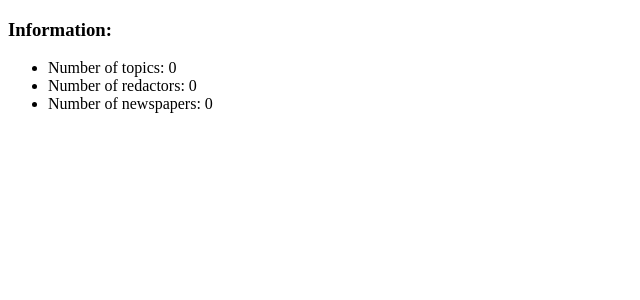
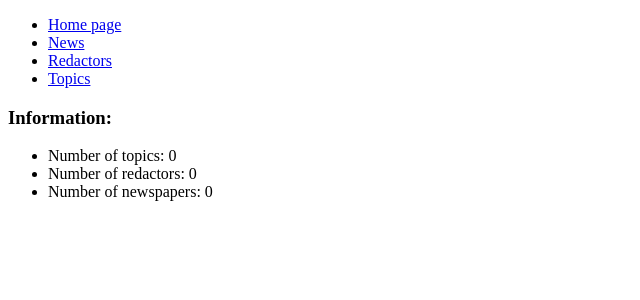
Before and after one commit to Mowka7/newspaper_agency, a Django app: page / in a window 1280 px wide. Shown: the top 300 px of the page, without its empty margins (0-640 px from the left). Run offline with Django 4.2, Linux system fonts and the light colour scheme; data that the repository does not hold is empty.

Commit message:
Created sidebar

```diff
--- a/templates/base.html
+++ b/templates/base.html
@@ -9,7 +9,9 @@
 <body>
   <div>
     <div>
-      {% block sidebar %}{% endblock %}
+      {% block sidebar %}
+        {% include 'includes/sidebar.html' %}
+      {% endblock %}
     </div>
     <div>
       {% block content %}{% endblock %}
--- /dev/null
+++ b/templates/includes/sidebar.html
@@ -0,0 +1,6 @@
+<ul>
+  <li><a href="{% url 'newspaper:index' %}">Home page</a></li>
+  <li><a href="#">News</a></li>
+  <li><a href="#">Redactors</a></li>
+  <li><a href="#">Topics</a></li>
+</ul>
```
